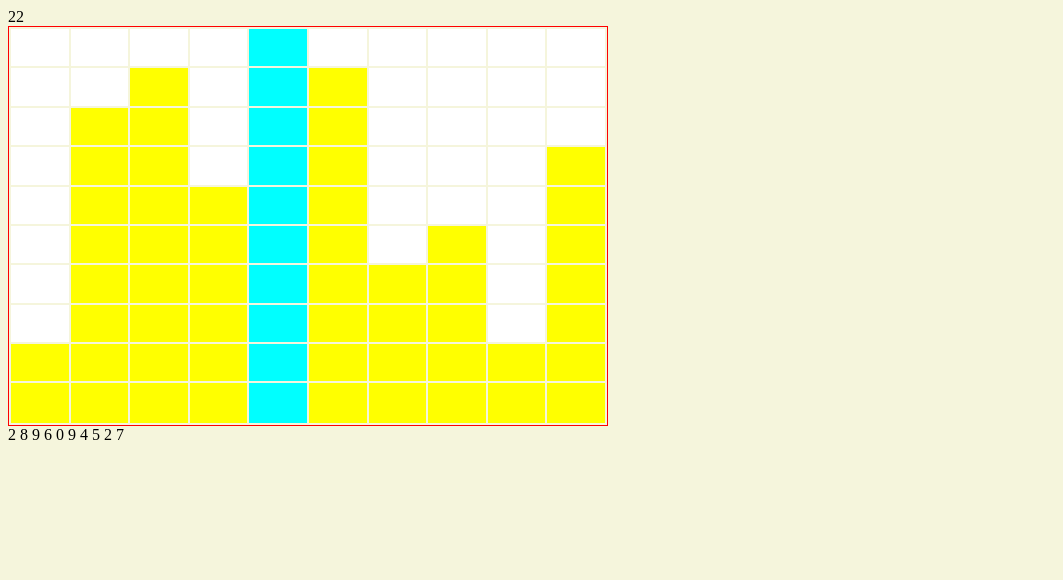
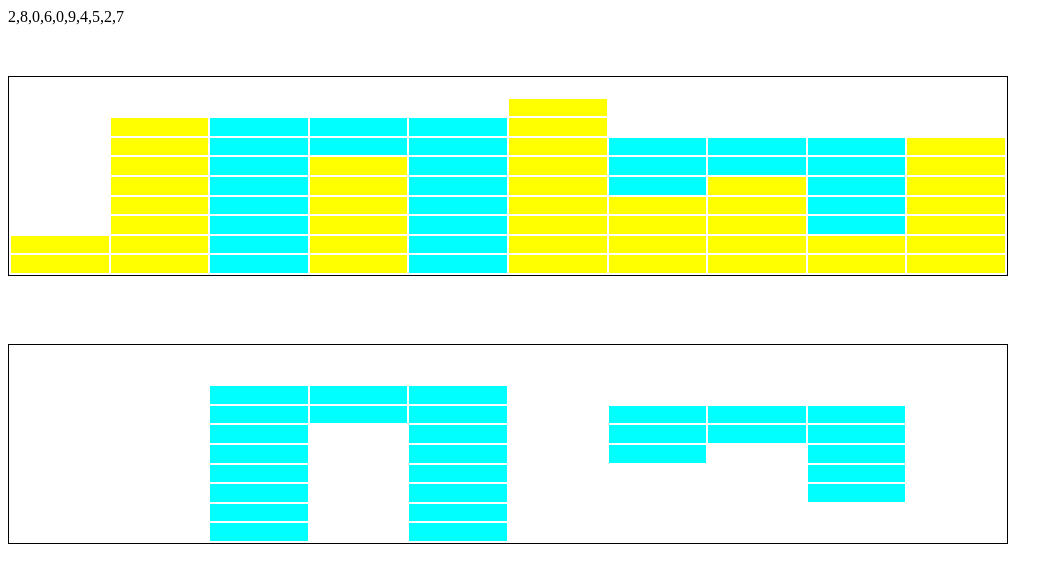
Before and after one commit to coderunner4sonam/water-tank-problem, a plain HTML site: page index.html in a window 1280 px wide. Shown: the whole page, without its empty margins (0-1063 px from the left). Drawn offline with Linux system fonts and the light colour scheme.

Commit message:
user input & output work complete

```diff
--- a/index.html
+++ b/index.html
@@ -1,23 +1,27 @@
 <!DOCTYPE html>
 <html lang="en">
-<head>
-    <meta charset="UTF-8">
-    <meta http-equiv="X-UA-Compatible" content="IE=edge">
-    <meta name="viewport" content="width=device-width, initial-scale=1.0">
+  <head>
+    <meta charset="UTF-8" />
+    <meta http-equiv="X-UA-Compatible" content="IE=edge" />
+    <meta name="viewport" content="width=device-width, initial-scale=1.0" />
     <title>Document</title>
-    <link rel="stylesheet" href="style.css">
-</head>
-<body>
-   <div id="userinput" placeholder="please enter number"></div>
-   <div id="output"></div>
+    <link rel="stylesheet" href="style.css" />
+  </head>
+
+    <div id="userinput" placeholder="please enter number"></div>
+
+    <table>
+      <tbody id="tbody"></tbody>
+    </table>
+    <!-- <div id="output"></div> -->
+    <!-- table two start -->
+
+  </br>
+    <table>
+      <tbody id="tbody1"></tbody>
+    </table>
 
 
-   <table style="border: 1px solid red;height: 400px;width: 600px;">
-    <tbody style="border: 1px solid rgb(52, 162, 46);height: 40px;width: 60px;background-color: white;">
-
-    </tbody>
-
-   </table>
-<script src="./script.js"></script>
-</body>
+    <script src="./script.js"></script>
+  </body>
 </html>
--- a/script.js
+++ b/script.js
@@ -1,18 +1,23 @@
 let userinput = document.getElementById("userinput");
 let op = document.getElementById("output");
-let tbody = document.querySelector("tbody");
+let tbody = document.querySelector("#tbody");
+
+let tbody1 = document.querySelector("#tbody1");
+console.log(tbody)
+console.log(tbody1)
 
 let size = 10;
-let InputArray = [2, 8, 9, 6, 0, 9, 4, 5, 2, 7];
+let InputArray = [2, 8, 0, 6, 0, 9, 4, 5, 2, 7];
+console.log(InputArray);
 // let InputArray=new Array(size);
 
 // for(let i=0;i<size;i++){
 //     InputArray[i]= prompt("enter values")
 // }
-
-for (let i = 0; i < size; i++) {
-  document.write(InputArray[i] + " ");
-}
+userinput.innerHTML += InputArray;
+// for (let i = 0; i < size; i++) {
+//   document.write(InputArray[i] + " ");
+// }
 
 let left = [];
 
@@ -23,36 +28,96 @@ for (let i = 1; i < size; i++) {
 }
 console.log(left);
 
-let right = new Array(10);
+let right = new Array(10).fill(0);
+console.log(right)
 right[size - 1] = InputArray[size - 1];
-for (let i = size - 2; i >= 0; i--) {
+for (let i = size - 2; i > 0; i--) {
   right[i] = Math.max(right[i + 1], InputArray[i]);
 }
 console.log(right);
 
 let add = 0;
+let watercontainer=new Array(10);
 for (let i = 0; i < size; i++) {
-  add += Math.min(left[i], right[i]) - InputArray[i];
+  let value= Math.min(left[i], right[i]) - InputArray[i];
+    if(value>0){
+      add+=value;
+
+    }
+    console.log(value)
+    watercontainer[i]=value;
 }
-
+console.log(watercontainer);
 console.log(add);
 
-op.innerHTML += add;
+// op.innerHTML += add;
 
 for (let i = 0; i < size; i++) {
   let tr = document.createElement("tr");
   for (let j = 0; j < size; j++) {
     let td = document.createElement("td");
-    tr.append(td)
-   let value= size-InputArray[j]//9-2
 
-   if(i>=value){
-    td.classList.add("tank")
-   }
+    tr.append(td);
+    let value = size - InputArray[j]; //9-2
 
-   if(InputArray[j]==0){
-    td.classList.add("water")
-   }
-  tbody.append(tr);
+    if (i >= value) {
+      td.classList.add("tank");
+    }
+    // 2, 8, 0, 6, 0, 9, 4, 5, 2, 7
+    // 0  1  2  3  4  5   6  7  8  9
+    //  td.classList.add(i + "-" + j) // for check
+    td.id="t1" + i + "-" + j
+    tbody.append(tr);
+  }
 }
+
+for(let j=0;j<size;j++){
+
+    if(watercontainer[j]<=0){
+      continue;
+    }
+    else{
+     let startindex=size-Math.min(right[j],left[j]);
+     let endindex=size-InputArray[j];
+
+      for(let i=startindex;i<endindex;i++){
+         let store= document.getElementById("t1" +i + "-" + j)
+         store.classList.add("water");
+      }
+    }
+
 }
+
+// *********************output table******************************
+console.log(tbody1);
+
+for (let i = 0; i < size; i++) {
+  let tr = document.createElement("tr");
+  for (let j = 0; j < size; j++) {
+    let td = document.createElement("td");
+
+    tr.append(td);
+
+    td.id="t2" +i + "-" + j
+    tbody1.append(tr);
+    console.log(i , j)
+  }
+
+}
+
+for(let j=0;j<size;j++){
+
+  if(watercontainer[j]<=0){
+    continue;
+  }
+  else{
+   let startindex=size-Math.min(right[j],left[j]);
+   let endindex=size-InputArray[j];
+
+    for(let i=startindex;i<endindex;i++){
+       let store= document.getElementById("t2" +i + "-" + j)
+       store.classList.add("water");
+    }
+  }
+
+}
--- a/style.css
+++ b/style.css
@@ -6,5 +6,21 @@
     background-color: aqua;
 }
 body{
-    background-color: beige;
+
+    /* margin-top: 15%; */
+
+    height: 0px;
+    width: 800px;
+    background-color: white;
 }
+
+table{
+    margin-top: 50px;
+    border: 1px solid black;
+    height: 200px;
+    width: 1000px
+}
+
+#output{
+    margin-top: 80%;
+}
```
